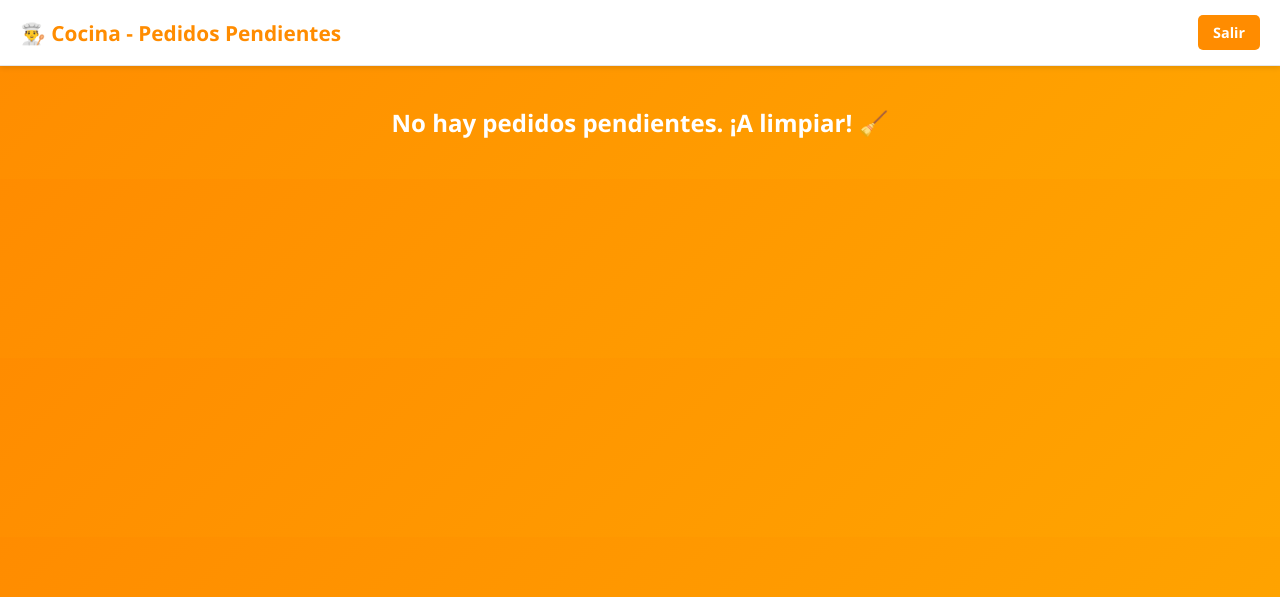
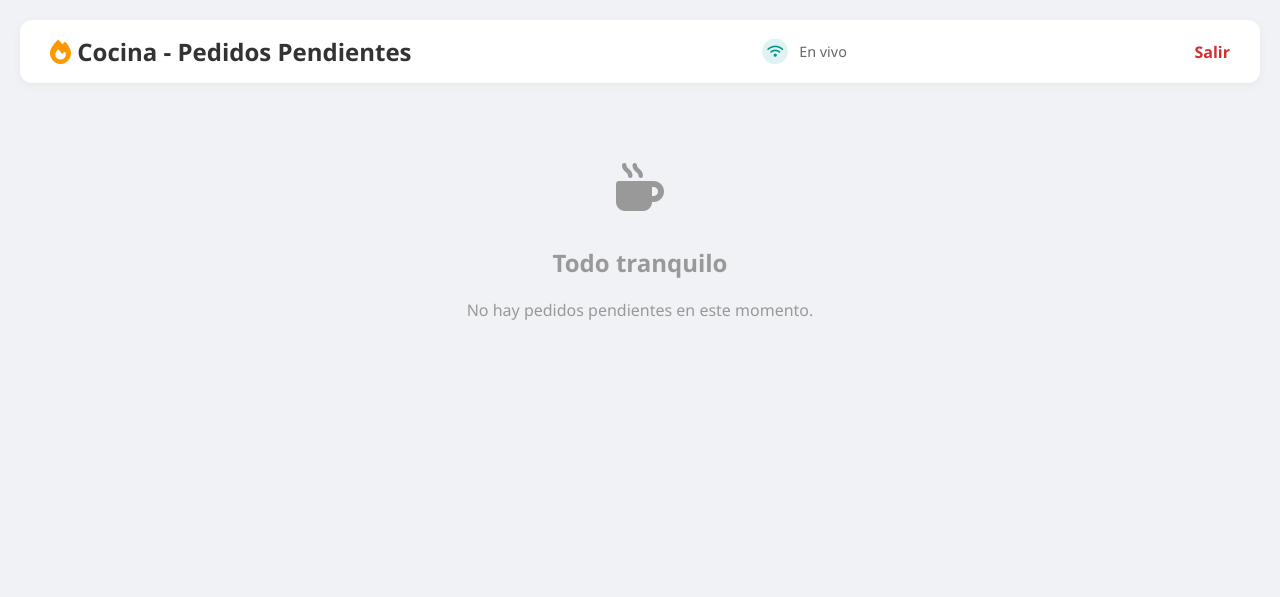
Before and after one commit to jordanrevelo214-creator/Restaurante-Software, a Django app: page /pedidos/cocina/ in a window 1280 px wide. Shown: the top 597 px of the page. Run offline with Django 5.2, Linux system fonts and the light colour scheme; a user stored in the database is signed in; tables that the repository leaves empty hold one stand-in row (values such as "Sample post"); some libraries are stand-ins or nearby versions.

Commit message:
Feat: Cocina tiempo real sin parpadeo (ETags) y liberacion de mesas

```diff
--- a/pedidos/templates/pedidos/dashboard_cocina.html
+++ b/pedidos/templates/pedidos/dashboard_cocina.html
@@ -3,132 +3,67 @@
 <html lang="es">
 <head>
     <meta charset="UTF-8">
-    <title>Monitor de Cocina</title>
-    <link rel="stylesheet" href="{% static 'usuarios/css/dashboard.css' %}">
+    <meta name="viewport" content="width=device-width, initial-scale=1.0">
+    <title>Cocina - Comandas en Vivo</title>
+    <link rel="stylesheet" href="https://cdnjs.cloudflare.com/ajax/libs/font-awesome/6.4.0/css/all.min.css">
+
+    <script src="https://unpkg.com/htmx.org@1.9.6"></script>
+    <script src="https://unpkg.com/idiomorph/dist/idiomorph-ext.min.js"></script>
+
     <style>
-        body {
-            background: linear-gradient(135deg, #FF8C00, #FFA500);
-            margin: 0;
-            font-family: 'Segoe UI', Tahoma, Geneva, Verdana, sans-serif;
-        }
-        /* Estilos rápidos para el tablero de cocina */
-        .cocina-grid {
-            display: grid;
-            grid-template-columns: repeat(auto-fill, minmax(300px, 1fr));
-            gap: 20px;
-            padding: 20px;
-        }
-        .comanda-card {
-            background: white;
-            border: 2px solid #FF8C00;
-            border-radius: 8px;
-            padding: 15px;
-            box-shadow: 0 4px 6px rgba(255, 140, 0, 0.3);
-        }
-        .comanda-header {
-            background: #FF8C00;
-            color: white;
-            padding: 10px;
-            border-radius: 5px;
-            display: flex;
-            justify-content: space-between;
-            margin-bottom: 15px;
-        }
-        .comanda-items li {
-            margin-bottom: 8px;
-            font-size: 1.1em;
-            border-bottom: 1px dashed #eee;
-            padding-bottom: 5px;
-        }
-        .btn-listo {
-            width: 90%;
-            padding: 10px;
-            background-color: #28a745;
-            color: white;
-            border: none;
-            font-weight: bold;
-            cursor: pointer;
-            margin-top: 15px auto 0 auto;
-            border-radius: 5px;
-            text-decoration: none;
-            display: block;
-            text-align: center;
-        }
-        .btn-listo:hover { background-color: #218838; }
+        body { font-family: 'Segoe UI', sans-serif; background-color: #f0f2f5; margin: 0; padding: 20px; }
 
-        .navbar {
-            background-color: white !important;
-            color: #FF8C00;
-            padding: 15px 20px;
+        .header {
+            background-color: white;
+            padding: 15px 30px;
+            border-radius: 12px;
+            margin-bottom: 30px;
+            box-shadow: 0 2px 10px rgba(0,0,0,0.05);
             display: flex;
             justify-content: space-between;
             align-items: center;
-            box-shadow: 0 2px 5px rgba(0,0,0,0.1);
         }
-        .brand {
-            font-size: 1.3em;
-            font-weight: bold;
-            color: #FF8C00;
+
+        .grid-pedidos {
+            display: flex;
+            flex-wrap: wrap;
+            gap: 20px;
+            align-items: flex-start;
         }
-        .logout-btn {
-            background: #FF8C00 !important;
-            color: white;
-            padding: 8px 15px;
-            border-radius: 5px;
-            text-decoration: none;
-            font-weight: 600;
-            transition: background 0.3s;
+
+        /* Animación suave SOLO para elementos nuevos */
+        .card-pedido {
+            animation: fadeIn 0.5s ease-out;
+            transition: all 0.3s ease; /* Transición suave si se mueven */
         }
-        .logout-btn:hover {
-            background: #E67E00 !important;
-        }
+        @keyframes fadeIn { from { opacity: 0; transform: translateY(10px); } to { opacity: 1; transform: translateY(0); } }
     </style>
 </head>
 <body>
-    <nav class="navbar">
-        <div class="brand">👨‍🍳 Cocina - Pedidos Pendientes</div>
-        <a href="{% url 'usuarios:logout' %}" class="logout-btn">Salir</a>
-    </nav>
 
-    <div class="cocina-grid">
-        {% for pedido in pedidos %}
-        <div class="comanda-card">
-            <div class="comanda-header">
-                <strong>Mesa {{ pedido.mesa.numero }}</strong>
-                <span>#{{ pedido.id }}</span>
-            </div>
-
-            <ul class="comanda-items">
-                {% for item in pedido.items.all %}
-                <li>
-                    <strong>{{ item.cantidad }}x</strong> {{ item.producto.nombre }}
-                    {% if item.observacion %}
-                        <br><small style="color: #FF5722;">({{ item.observacion }})</small>
-                    {% endif %}
-                </li>
-                {% endfor %}
-            </ul>
-
-            <div style="color: gray; font-size: 0.8em; margin-top: 10px;">
-                Mesero: {{ pedido.mesero.username }} <br>
-                Hora: {{ pedido.created_at|date:"H:i" }}
-            </div>
-
-            <a href="{% url 'pedidos:terminar_pedido' pedido.id %}" class="btn-listo">
-                ✅ MARCAR LISTO
-            </a>
+    <div class="header">
+        <h1 style="margin: 0; color: #333; font-size: 1.5rem;">
+            <i class="fas fa-fire" style="color: #ff9800;"></i> Cocina - Pedidos Pendientes
+        </h1>
+        <div style="font-size: 0.9rem; color: #666; display: flex; align-items: center; gap: 8px;">
+            <span class="fa-stack" style="font-size: 0.8rem;">
+                <i class="fas fa-circle fa-stack-2x" style="color: #e0f2f1;"></i>
+                <i class="fas fa-wifi fa-stack-1x" style="color: #009688;"></i>
+            </span>
+            En vivo
         </div>
-        {% empty %}
-            <h2 style="grid-column: 1/-1; text-align: center; color: white;">
-                No hay pedidos pendientes. ¡A limpiar! 🧹
-            </h2>
-        {% endfor %}
+        <a href="{% url 'usuarios:logout' %}" style="color: #d32f2f; text-decoration: none; font-weight: bold;">Salir</a>
     </div>
 
-    <script>
-        setTimeout(function(){
-           window.location.reload(1);
-        }, 10000);
-    </script>
+    <div class="grid-pedidos"
+         hx-ext="morph"
+         hx-get="{% url 'pedidos:actualizar_cocina' %}"
+         hx-trigger="every 5s"
+         hx-swap="morph:innerHTML">
+
+        {% include 'pedidos/partials/lista_pedidos_cocina.html' %}
+
+    </div>
+
 </body>
 </html>
--- /dev/null
+++ b/pedidos/templates/pedidos/partials/lista_pedidos_cocina.html
@@ -0,0 +1,45 @@
+{% if not pedidos %}
+<div style="text-align: center; width: 100%; margin-top: 50px; color: #999;">
+    <i class="fas fa-mug-hot" style="font-size: 3rem; margin-bottom: 15px;"></i>
+    <h2>Todo tranquilo</h2>
+    <p>No hay pedidos pendientes en este momento.</p>
+</div>
+{% endif %}
+
+{% for pedido in pedidos %}
+<div class="card-pedido" style="background: white; border: 1px solid #ddd; border-radius: 12px; width: 300px; overflow: hidden; box-shadow: 0 4px 10px rgba(0,0,0,0.05);">
+
+    <div style="background-color: #ff9800; color: white; padding: 12px; display: flex; justify-content: space-between; align-items: center; font-weight: bold;">
+        <span><i class="fas fa-utensils"></i> Mesa {{ pedido.mesa.numero }}</span>
+        <span style="background: rgba(255,255,255,0.2); padding: 2px 8px; border-radius: 4px; font-size: 0.8rem;">#{{ pedido.id }}</span>
+    </div>
+
+    <div style="padding: 15px;">
+        <ul style="list-style: none; padding: 0; margin: 0;">
+            {% for item in pedido.items.all %}
+            <li style="border-bottom: 1px dashed #eee; padding: 8px 0; display: flex; gap: 10px;">
+                <strong style="color: #ff9800; font-size: 1.1rem;">{{ item.cantidad }}x</strong>
+                <div>
+                    {{ item.producto.nombre }}
+                    {% if item.notas %}
+                        <br><small style="color: #d32f2f; font-style: italic;">* {{ item.notas }}</small>
+                    {% endif %}
+                </div>
+            </li>
+            {% endfor %}
+        </ul>
+
+        <div style="margin-top: 15px; font-size: 0.8rem; color: #888; border-top: 1px solid #eee; padding-top: 10px;">
+            <i class="fas fa-clock"></i> Hora: {{ pedido.created_at|date:"H:i" }} <br>
+            <i class="fas fa-user"></i> Mesero: {{ pedido.mesero.username }}
+        </div>
+    </div>
+
+    <div style="padding: 10px; background: #f9f9f9; text-align: center;">
+        <a href="{% url 'pedidos:terminar_pedido' pedido.id %}"
+           style="background-color: #4CAF50; color: white; padding: 10px; text-decoration: none; border-radius: 8px; font-weight: bold; display: block; transition: 0.2s;">
+            <i class="fas fa-check-circle"></i> MARCAR LISTO
+        </a>
+    </div>
+</div>
+{% endfor %}
--- a/pedidos/urls.py
+++ b/pedidos/urls.py
@@ -12,5 +12,6 @@ urlpatterns = [
     path('cocina/', views.dashboard_cocina, name='dashboard_cocina'),
     path('cocina/terminar/<int:pedido_id>/', views.terminar_pedido, name='terminar_pedido'),
     path('modificar-cantidad/<int:item_id>/<str:accion>/', views.modificar_cantidad_item, name='modificar_cantidad'),
+    path('cocina/actualizar/', views.actualizar_cocina, name='actualizar_cocina'),
 
 ]
--- a/pedidos/views.py
+++ b/pedidos/views.py
@@ -6,12 +6,13 @@ from django.contrib.auth.decorators import login_required
 from django.views.decorators.http import require_POST
 from django.http import JsonResponse
 import json
+from django.views.decorators.http import etag
 
-# --- IMPORTACIONES CORRECTAS DE MODELOS ---
-# Quitamos 'PedidoItem' y nos aseguramos de usar 'DetallePedido'
+
 from .models import Mesa, Pedido, Producto, DetallePedido
 from usuarios.models import AuditLog
 from inventario.models import MovimientoKardex
+
 # --- FUNCIÓN AUXILIAR PARA LA IP ---
 def get_client_ip(request):
     x_forwarded_for = request.META.get('HTTP_X_FORWARDED_FOR')
@@ -206,3 +207,25 @@ def modificar_cantidad_item(request, item_id, accion):
         'mesa': pedido.mesa
     }
     return render(request, 'pedidos/partials/orden_actual.html', context)
+
+def cocina_etag(request, *args, **kwargs):
+    # Buscamos el último pedido modificado o creado
+    ultimo_pedido = Pedido.objects.filter(estado='confirmado').order_by('-updated_at').first()
+    conteo = Pedido.objects.filter(estado='confirmado').count()
+
+    if ultimo_pedido:
+        # La huella es: Cantidad de pedidos + Fecha del último cambio
+        return str(conteo) + str(ultimo_pedido.updated_at)
+    else:
+        return "0"
+
+# Con esto logramos que la cocina se actualice cada cierto tiempo
+
+@login_required
+@etag(cocina_etag)
+def actualizar_cocina(request):
+
+    # Buscamos SOLO los pedidos 'confirmado' (pendientes de cocinar)
+    # Ordenamos por antigüedad (el más viejo primero)
+    pedidos = Pedido.objects.filter(estado='confirmado').order_by('created_at')
+    return render(request, 'pedidos/partials/lista_pedidos_cocina.html', {'pedidos': pedidos})
```
Also changed, not shown: pedidos/templates/pedidos/partials/orden_actual.html (+16 -19 lines).
